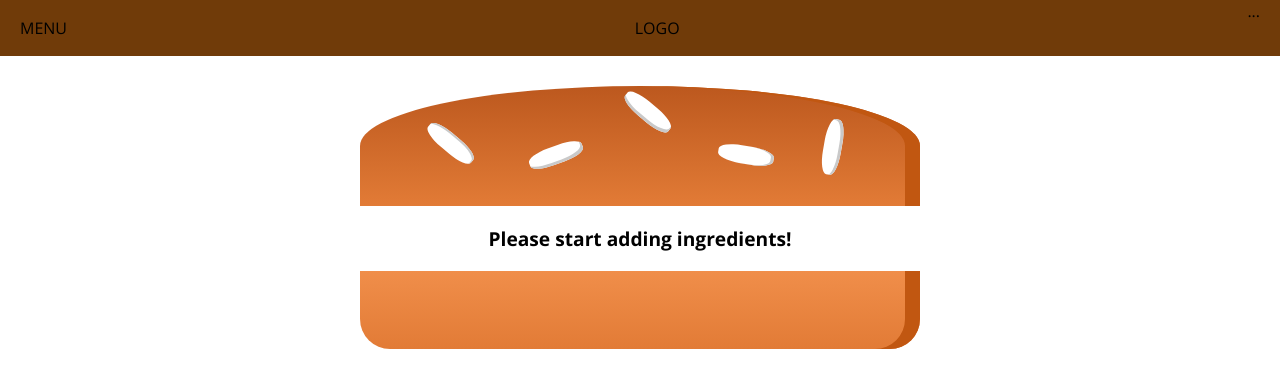
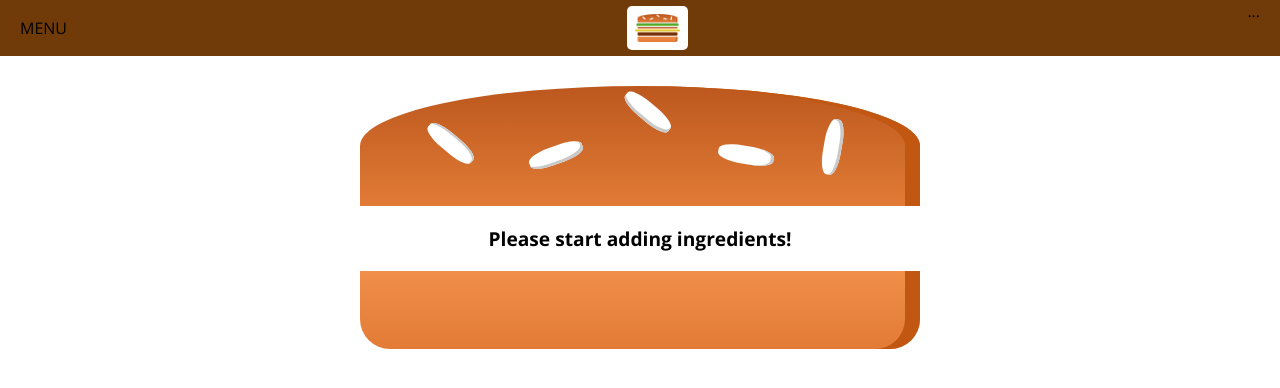
Before and after one commit to merima98/BurgerBuilder, a React app: page / in a window 1280 px wide. Shown: the top 388 px of the page. Built offline with nearby package versions, Linux system fonts and the light colour scheme.

Commit message:
Using a logo in application

```diff
--- /dev/null
+++ b/src/components/Logo/Logo.css
@@ -0,0 +1,11 @@
+.Logo {
+  background-color: white;
+  padding: 8px;
+  height: 80%;
+  box-sizing: border-box;
+  border-radius: 5px;
+}
+
+.Logo img {
+  height: 100%;
+}
--- /dev/null
+++ b/src/components/Logo/Logo.js
@@ -0,0 +1,10 @@
+import React from "react";
+import burgerLogo from "../../assets/images/burger-logo.png";
+import classes from "./Logo.css";
+const logo = (props) => (
+  <div className={classes.Logo}>
+    <img src={burgerLogo} alt="MyBurger" />
+  </div>
+);
+
+export default logo;
--- a/src/components/Navigation/Toolbar/Toolbar.js
+++ b/src/components/Navigation/Toolbar/Toolbar.js
@@ -1,9 +1,10 @@
 import React from "react";
 import calsses from "./Toolbar.css";
+import Logo from "../../Logo/Logo";
 const toolbar = (props) => (
   <header className={calsses.Toolbar}>
     <div>MENU</div>
-    <div>LOGO</div>
+    <Logo />
     <nav>...</nav>
   </header>
 );
```
Also changed, not shown: src/assets/images/burger-logo.png (added).
